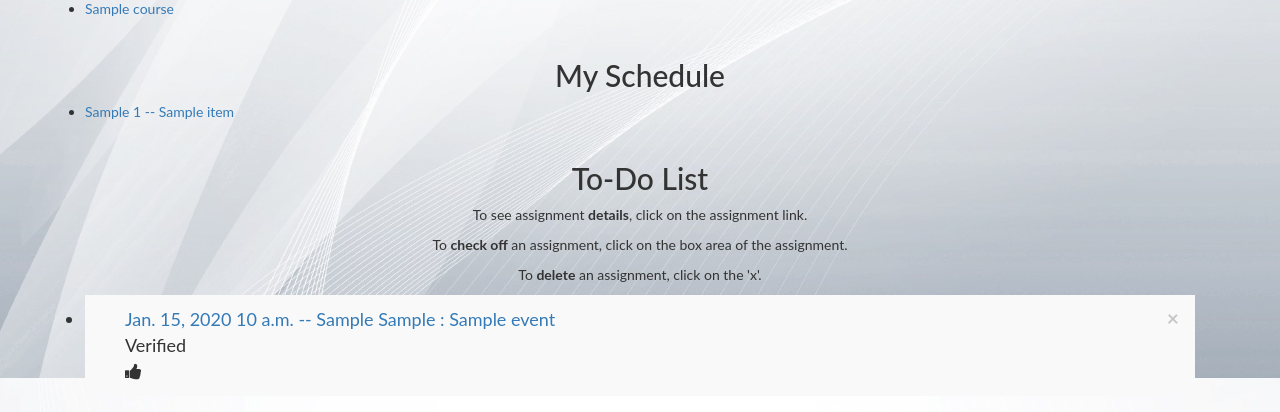
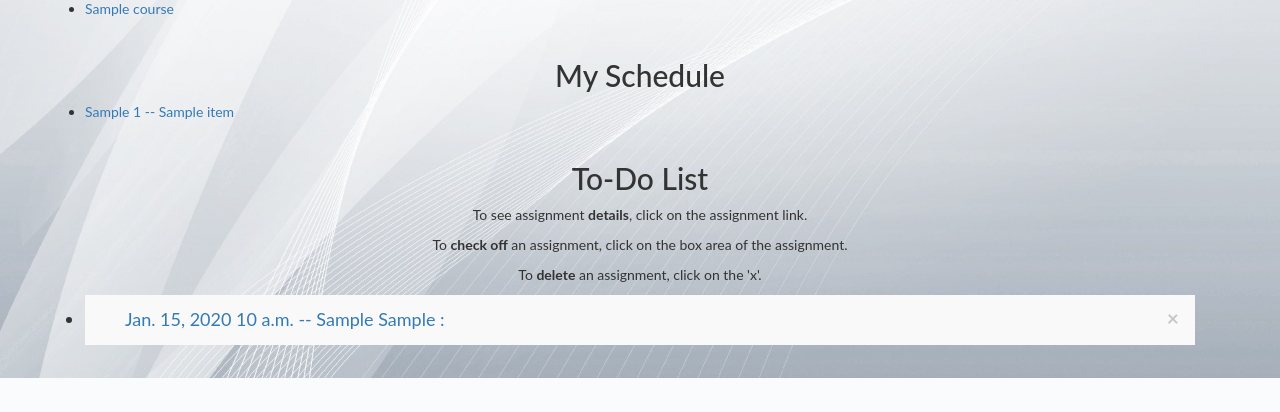
Before and after one commit to jguevarra/Assignment-Interactive-Checklist, a Django app: template uni_assignment_calendar/templates/uni_assignment_calendar/schedule.html in a window 1280 px wide. Shown: the part 422-834 px from the top of the page. After the commit the page ends 800 px from the top, so only its background shows below. Run offline with Django 3.2, Linux system fonts and the light colour scheme; tables that the repository leaves empty hold one stand-in row (values such as "Sample post"); the template is opened without the code that fills it: values that come from a table or form of the project are taken from there, most other values are stand-ins (such as "Sample title", 1, 10 or a date in 2020); some libraries are stand-ins or nearby versions.

Commit message:
removed thumbs up buttons

```diff
--- a/uni_assignment_calendar/templates/uni_assignment_calendar/schedule.html
+++ b/uni_assignment_calendar/templates/uni_assignment_calendar/schedule.html
@@ -67,7 +67,7 @@
 				{% for events in events_list %}
 					<li class = assignment><a href="{% url 'detail' events.id %}">{{ events.due_date }}
 						{{ events.due_time }} -- {{ events.course.class_abbrev }} {{ events.course.class_num }} :
-						{{ events.events_name }}</a><div id="myDIV">Verified</div><i onclick="myFunction(this)" class="fa fa-thumbs-up"></i>
+						<!--{{ events.events_name }}</a><div class="myDIV">Verified</div><i onclick="myFunction(this)" class="fa fa-thumbs-up"></i>-->
 					</li>
 				{% endfor %}
 			</ul>
@@ -79,16 +79,16 @@
 </div>
 
 <script>
+/*
 function myFunction(x) {
-    var x = document.getElementById("myDIV");
-    if (x.innerHTML == "Verified") {
-        x.innerHTML = "Unverified";
-        x.classList.toggle("fa-thumbs-down");
-    } else {
-        x.innerHTML = "Verified";
-        x.classList.toggle("fa fa-thumbs-up")
-    }
+	x.classList.toggle("fa-thumbs-down");
+	var x = document.getElementById("myDIV");
+	if (x.style.display === "none"){
+		x.style.display = block
+	}else{
+		x.style.display = "none"
 }
+*/
 
 	// Create a "close" button and append it to each list item
 var myNodelist = document.getElementsByClassName("assignment");
```
